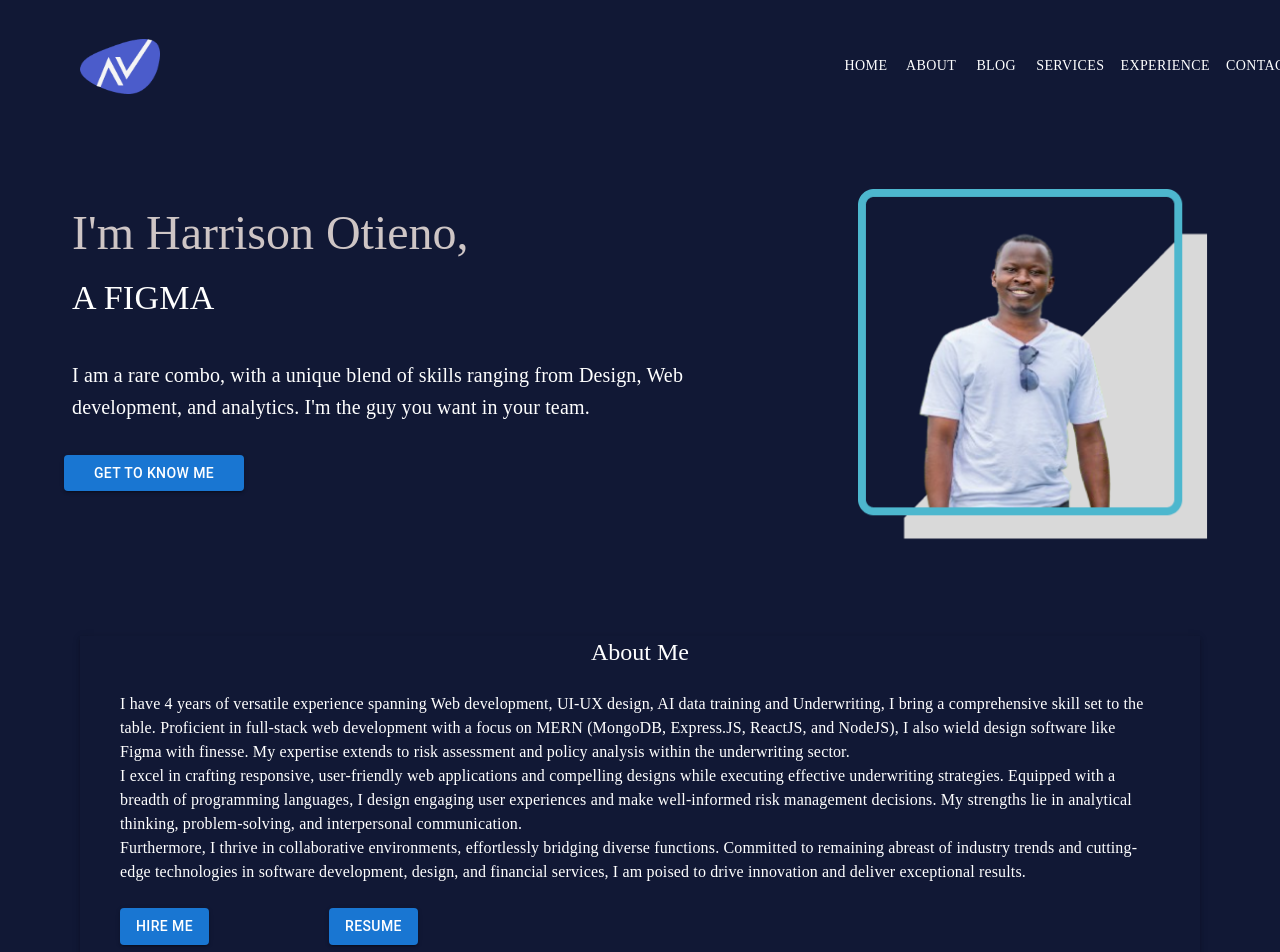
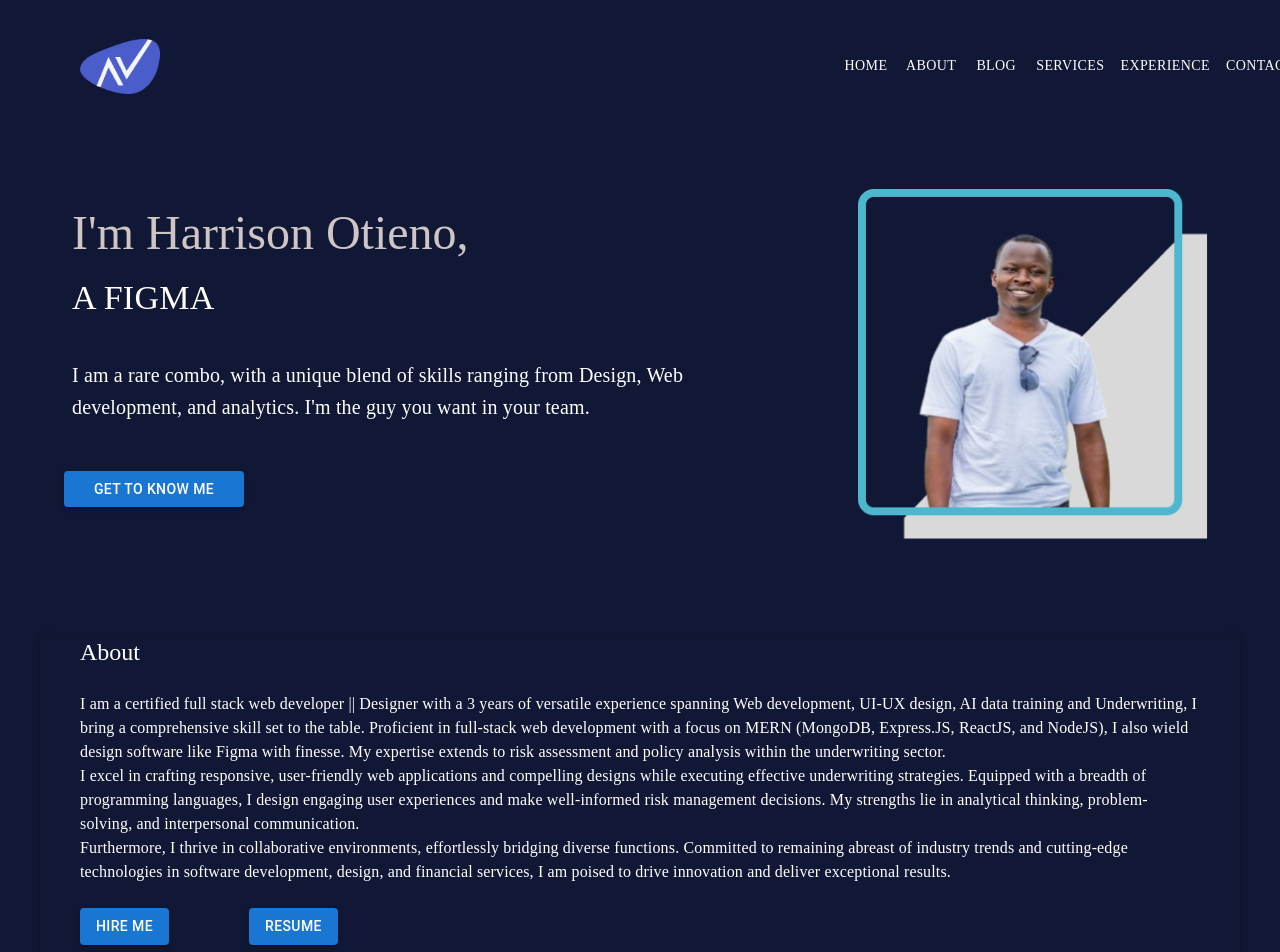
Before and after one commit to Ogalo/my_portifolio, a React (Create React App) app: page / in a window 1280 px wide. Shown: the top 952 px of the page. Built offline with nearby package versions, Linux system fonts and the light colour scheme.

Commit message:
Update Bio and about section

```diff
--- a/src/components/About.tsx
+++ b/src/components/About.tsx
@@ -4,16 +4,16 @@ const About = () => {
   return (
     <Box
     maxWidth="xl"
-      sx={{ alignItems: "center", boxShadow: 3, mx: 10, px: 5 }}
+      sx={{ alignItems: "center", boxShadow: 3, mx: 5, px: 5 }}
       mt={8}
 
     >
-      <Typography variant="h5" textAlign="center" fontFamily="karma">
-          About Me
+      <Typography variant="h5" textAlign="left" fontFamily="karma">
+          About
       </Typography>
       <Typography sx={{ mt: 3, fontFamily: "karma" }}>
         <Typography fontFamily='karma'>
-          I have 4 years of versatile experience spanning Web development,
+          I am a certified full stack web developer || Designer with a 3 years of versatile experience spanning Web development,
           UI-UX design, AI data training and Underwriting, I bring a
           comprehensive skill set to the table. Proficient in full-stack web
           development with a focus on MERN (MongoDB, Express.JS, ReactJS, and
@@ -37,7 +37,7 @@ const About = () => {
           exceptional results.
         </Typography>
       </Typography>
-      <Box sx={{mt: 3, display: 'flex', flexWrap: 'wrap', pb: 3 }}>
+      <Box sx={{mt: 3, display: 'flex', flexDirection: 'row', pb: 3, gap: 10 }}>
 
       <Button
       variant="contained" href="#contained-buttons"
@@ -45,7 +45,7 @@ const About = () => {
         Hire Me
       </Button>
       <Button
-      variant="contained" href="#contained-buttons" sx={{ml: 15}}
+      variant="contained" href="#contained-buttons"
       >
         Resume
       </Button>
--- a/src/components/Bio.tsx
+++ b/src/components/Bio.tsx
@@ -53,7 +53,7 @@ const Bio = () => {
           <Typography variant='h6' fontFamily='karma' width='80%' mt={3}>I am a rare combo, with a unique blend of skills ranging from Design, Web development, and analytics. I'm the guy you want in your team.</Typography>
 
           </Stack>
-          <Stack my={2}>
+          <Stack my={2} py={2}>
           <Button sx={{width:'180px', ml: -1,}} variant="contained" href="#contained-buttons">
             Get to Know me
           </Button>
```
